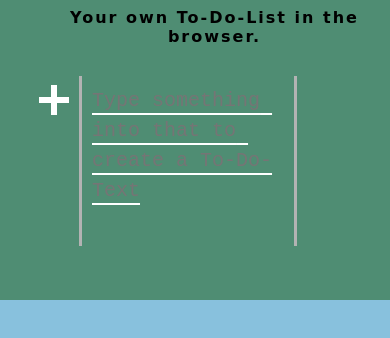
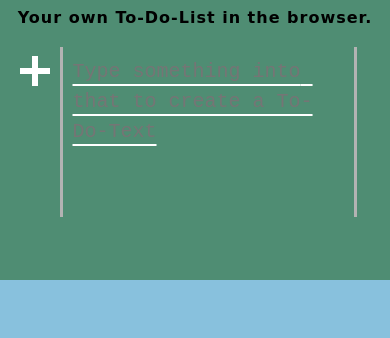
Before and after one commit to BoolPurist/ToDoListHolder, a plain HTML site: page index.html in a window 390 px wide. Drawn offline with Linux system fonts and the light colour scheme.

Commit message:
Styles: Imporec dynamic resulotion
First Color section does not contain a adder item and all item fit better on smaller devices.

```diff
--- a/less/style.less
+++ b/less/style.less
@@ -105,7 +105,7 @@ body {
   margin-top: 2%;
   display: grid;
   grid-template-rows: 1fr;
-  row-gap: 10px;
+  row-gap: 20px;
 }
 label {
   font-weight: bold;
@@ -123,7 +123,6 @@ label {
     resize: none;
   }
   #mixInGridColSignText();
-  margin-top: 20px;
   .adderSign {
     #mixInSymbol();
     position: relative;
@@ -142,7 +141,7 @@ label {
   }
   .input {
     padding: @padding-borderLeft-text;
-
+    cursor: default;
     #mixInHoverLighterItem();
 
     line-height: 1.5em;
@@ -208,15 +207,28 @@ label {
 }
 
 @media screen and (max-width: 550px) {
+  .firstColorSection {
+    height: 280px;
+  }
+
   label {
     font-size: 16px;
+    letter-spacing: 1px;
   }
   .wrapper {
-    padding-left: 10%;
     width: 100%;
   }
+  @margin-left: 5%;
+  .adderForToDo {
+    margin-left: @margin-left;
+  }
+
+  .toToDoBoxRemovable {
+    margin-left: @margin-left;
+  }
+
   textarea {
-    width: 70%;
+    width: 90%;
   }
   .list {
     width: 70%;
```
Also changed, not shown: css/style.css.
